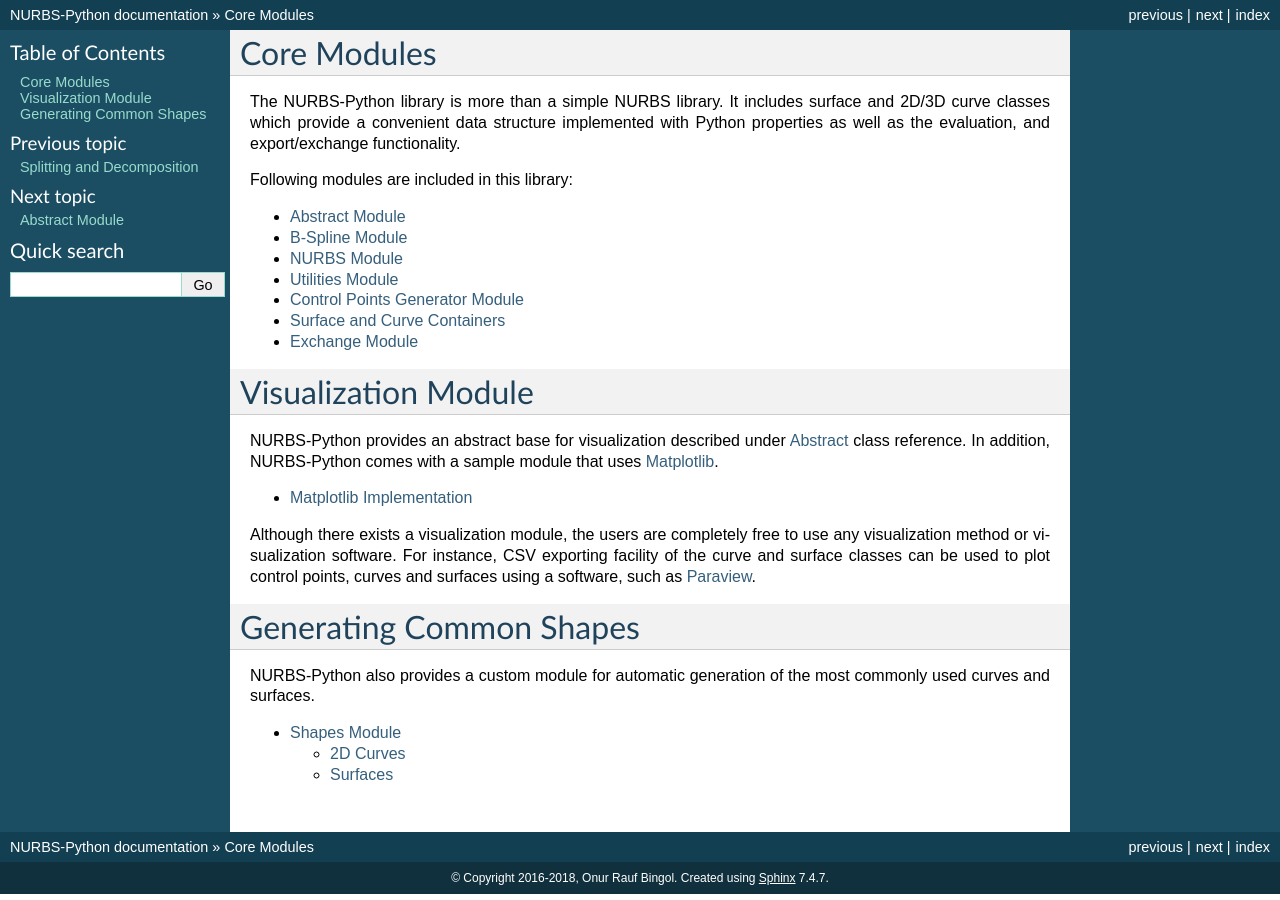
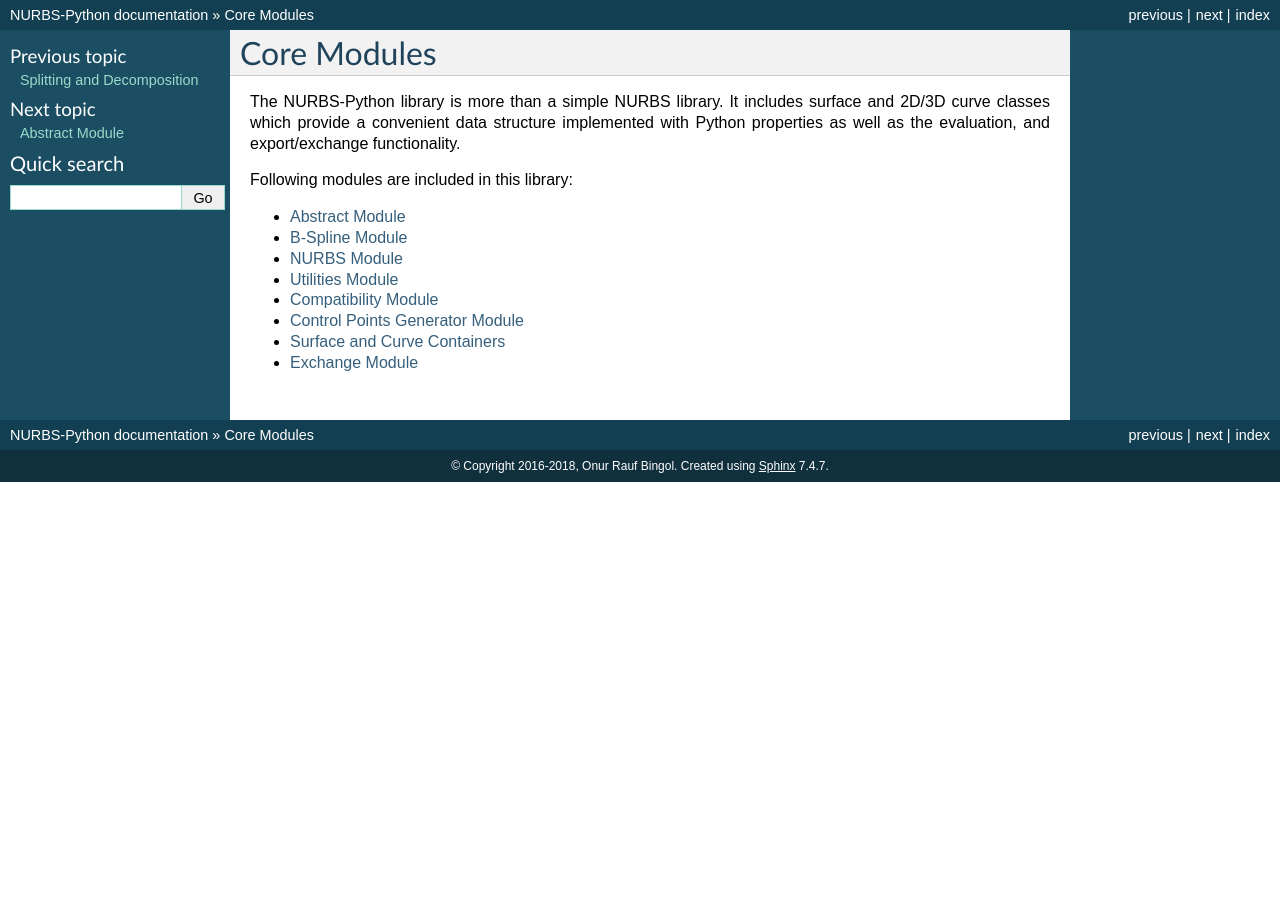
Before and after one commit to orbingol/NURBS-Python, a Sphinx documentation site: the page built from docs/modules.rst, in a window 1280 px wide. Built offline with Sphinx 7.4.7, drawn with Linux system fonts in a browser that asks for light colours; formulas are drawn with MathJax 3.

Commit message:
Update documentation

```diff
--- a/docs/index.rst
+++ b/docs/index.rst
@@ -46,6 +46,7 @@ This documentation is organized into a couple sections:
     :caption: Modules
 
     modules
+    modules_experimental
 
 
 The NURBS-Python Library is developed by `Onur Rauf Bingol <https://github.com/orbingol>`_ and all the code released
--- a/docs/modules.rst
+++ b/docs/modules.rst
@@ -14,33 +14,7 @@ Following modules are included in this library:
     module_bspline
     module_nurbs
     module_utilities
+    module_compatibility
     module_cpgen
     module_container
     module_exchange
-
-Visualization Module
-^^^^^^^^^^^^^^^^^^^^
-
-NURBS-Python provides an abstract base for visualization described under :doc:`Abstract <module_abstract>` class
-reference. In addition, NURBS-Python comes with a sample module that uses `Matplotlib <https://matplotlib.org/>`_.
-
-.. toctree::
-    :maxdepth: 1
-
-    module_vis_mpl
-
-Although there exists a visualization module, the users are completely free to use any visualization method
-or visualization software. For instance, CSV exporting facility of the curve and surface classes can be used to plot
-control points, curves and surfaces using a software, such as Paraview_.
-
-Generating Common Shapes
-^^^^^^^^^^^^^^^^^^^^^^^^
-
-NURBS-Python also provides a custom module for automatic generation of the most commonly used curves and surfaces.
-
-.. toctree::
-    :maxdepth: 2
-
-    module_shapes
-
-.. _Paraview: https://www.paraview.org/
```
Also changed, not shown: docs/module_compatibility.rst (added, +7 -0 lines), docs/modules_experimental.rst (added, +37 -0 lines).
